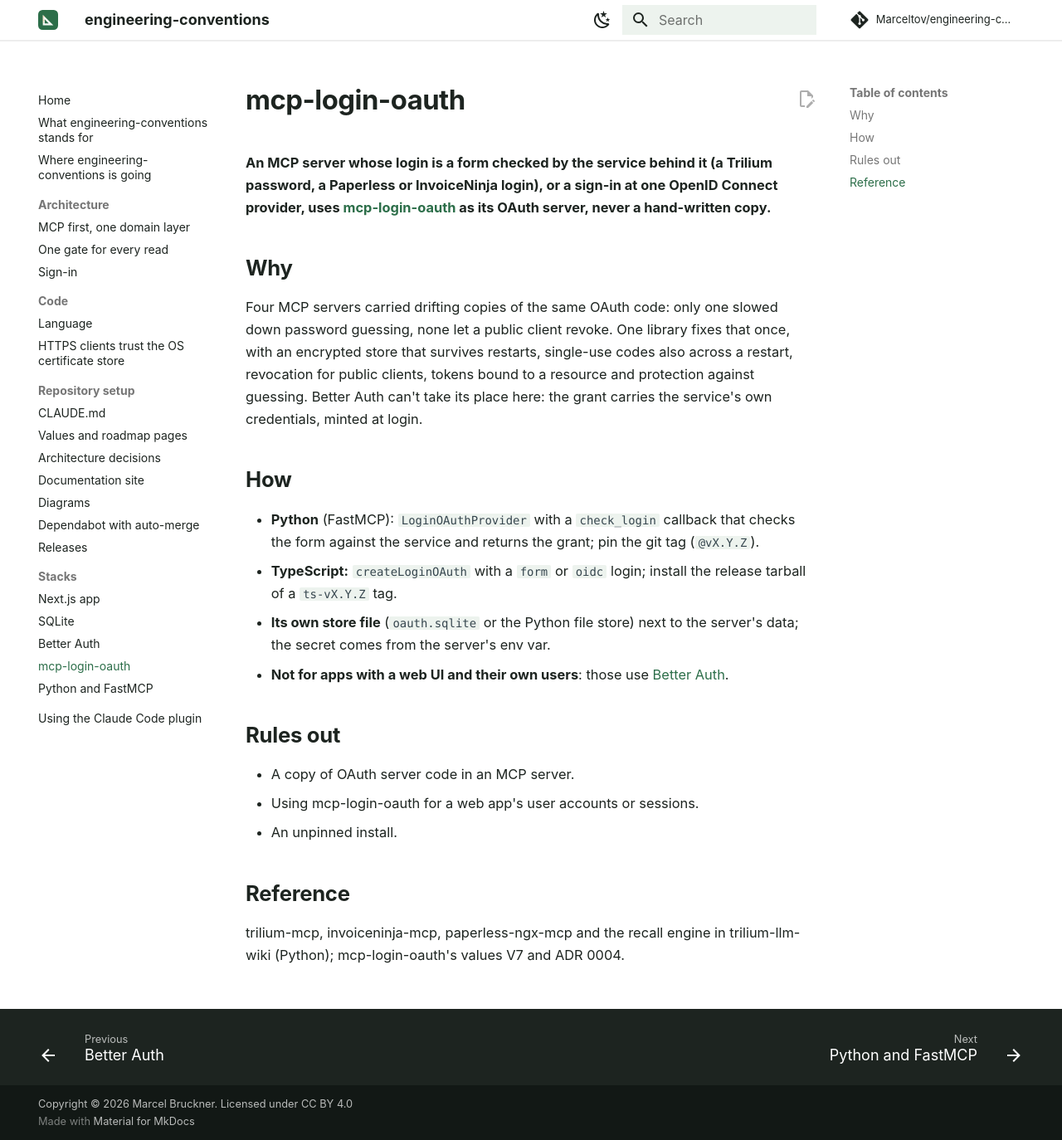
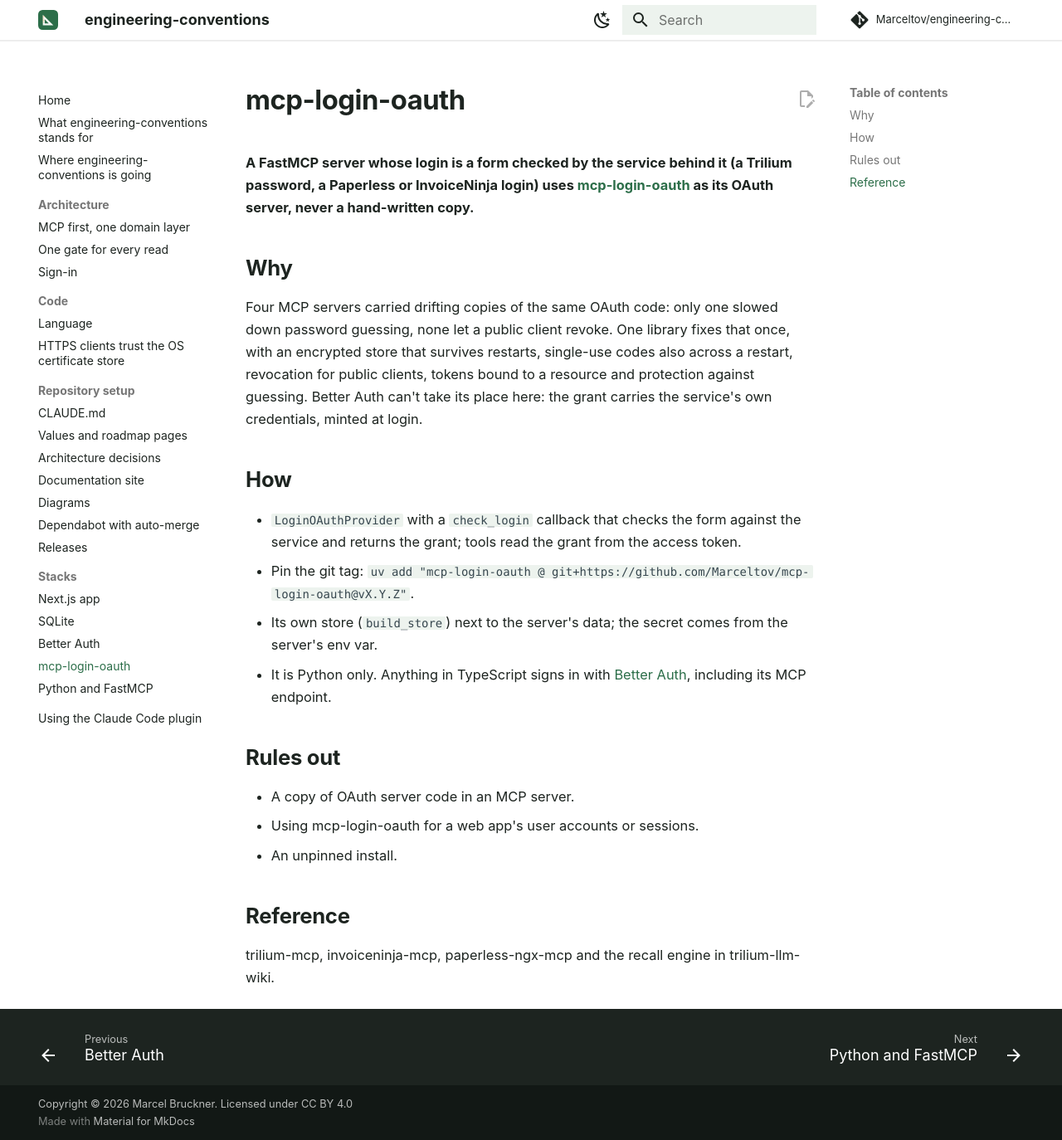
Before and after one commit to Marceltov/engineering-conventions, an MkDocs documentation site: the page built from docs/stacks/mcp-login-oauth.md, in a window 1280 px wide and 1374 px high. Shown: the whole window at 83% size. Built offline with MkDocs 1.6.1 and Material for MkDocs 9.7.7, drawn with Linux system fonts in a browser that asks for light colours; some web fonts are replaced; comment, search, counter and statistics services are not loaded.

Commit message:
mcp-login-oauth is Python only
Its TypeScript package and ADR 0004 are gone; the Better Auth decision
is referenced from questlog's ADR 0004 instead.

Co-Authored-By: Claude Opus 5.5 <noreply@anthropic.com>
Claude-Session: https://claude.ai/code/session_01Mmwmvqp3w2ZwaHyefH7Qtm

```diff
--- a/docs/stacks/mcp-login-oauth.md
+++ b/docs/stacks/mcp-login-oauth.md
@@ -1,6 +1,6 @@
 # mcp-login-oauth
 
-**An MCP server whose login is a form checked by the service behind it (a Trilium password, a Paperless or InvoiceNinja login), or a sign-in at one OpenID Connect provider, uses [mcp-login-oauth](https://marceltov.github.io/mcp-login-oauth/) as its OAuth server, never a hand-written copy.**
+**A FastMCP server whose login is a form checked by the service behind it (a Trilium password, a Paperless or InvoiceNinja login) uses [mcp-login-oauth](https://marceltov.github.io/mcp-login-oauth/) as its OAuth server, never a hand-written copy.**
 
 ## Why
 
@@ -8,10 +8,10 @@ Four MCP servers carried drifting copies of the same OAuth code: only one slowed
 
 ## How
 
-- **Python** (FastMCP): `LoginOAuthProvider` with a `check_login` callback that checks the form against the service and returns the grant; pin the git tag (`@vX.Y.Z`).
-- **TypeScript:** `createLoginOAuth` with a `form` or `oidc` login; install the release tarball of a `ts-vX.Y.Z` tag.
-- **Its own store file** (`oauth.sqlite` or the Python file store) next to the server's data; the secret comes from the server's env var.
-- **Not for apps with a web UI and their own users**: those use [Better Auth](better-auth.md).
+- `LoginOAuthProvider` with a `check_login` callback that checks the form against the service and returns the grant; tools read the grant from the access token.
+- Pin the git tag: `uv add "mcp-login-oauth @ git+https://github.com/Marceltov/mcp-login-oauth@vX.Y.Z"`.
+- Its own store (`build_store`) next to the server's data; the secret comes from the server's env var.
+- It is Python only. Anything in TypeScript signs in with [Better Auth](better-auth.md), including its MCP endpoint.
 
 ## Rules out
 
@@ -21,4 +21,4 @@ Four MCP servers carried drifting copies of the same OAuth code: only one slowed
 
 ## Reference
 
-trilium-mcp, invoiceninja-mcp, paperless-ngx-mcp and the recall engine in trilium-llm-wiki (Python); mcp-login-oauth's values V7 and ADR 0004.
+trilium-mcp, invoiceninja-mcp, paperless-ngx-mcp and the recall engine in trilium-llm-wiki.
```
Also changed, not shown: docs/architecture/sign-in.md (+2 -2 lines), docs/code/https-clients.md (+1 -1 lines), docs/repo-setup/adrs.md (+1 -1 lines), docs/repo-setup/releases.md (+1 -2 lines), docs/stacks/better-auth.md (+2 -2 lines).
